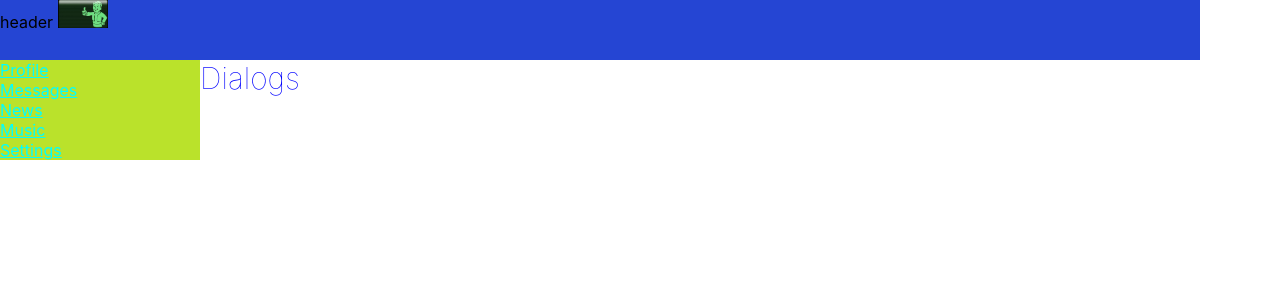
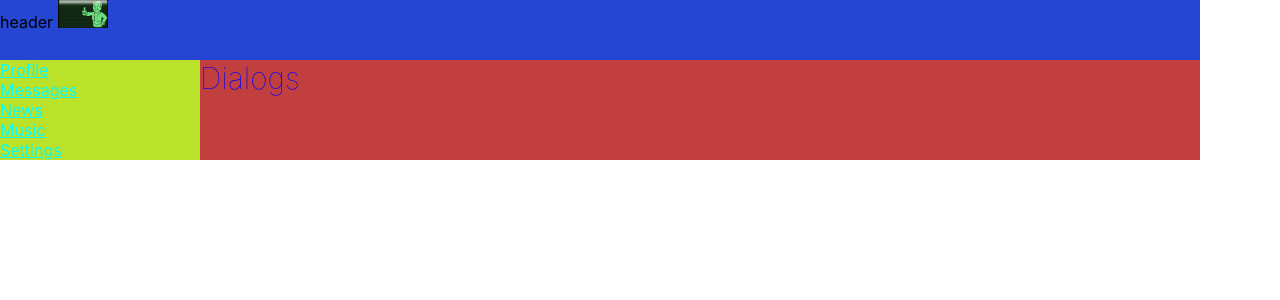
Before and after one commit to AntonSmach/Social-network_React, a React (Create React App) app: page / in a window 1280 px wide. Shown: the top 300 px of the page. Built offline with nearby package versions, Linux system fonts and the light colour scheme.

Commit message:
add 'app-wrapper-content' in App.css

```diff
--- a/src/App.css
+++ b/src/App.css
@@ -10,7 +10,7 @@
   grid-template-columns: 2fr 10fr;
 }
 
-.content {
-  background-color: brown;
+.app-wrapper-content {
+  background-color: rgb(194, 63, 63);
   grid-area:c;
 }
--- a/src/App.js
+++ b/src/App.js
@@ -11,9 +11,10 @@ let App = () => {
     <div className="app-wrapper">
       <Header />
       <NavBar />
+      <div className="app-wrapper-content">
       {/* <Profile /> */}
       <Dialogs />
-
+      </div>
     </div>
   );
 };
```
